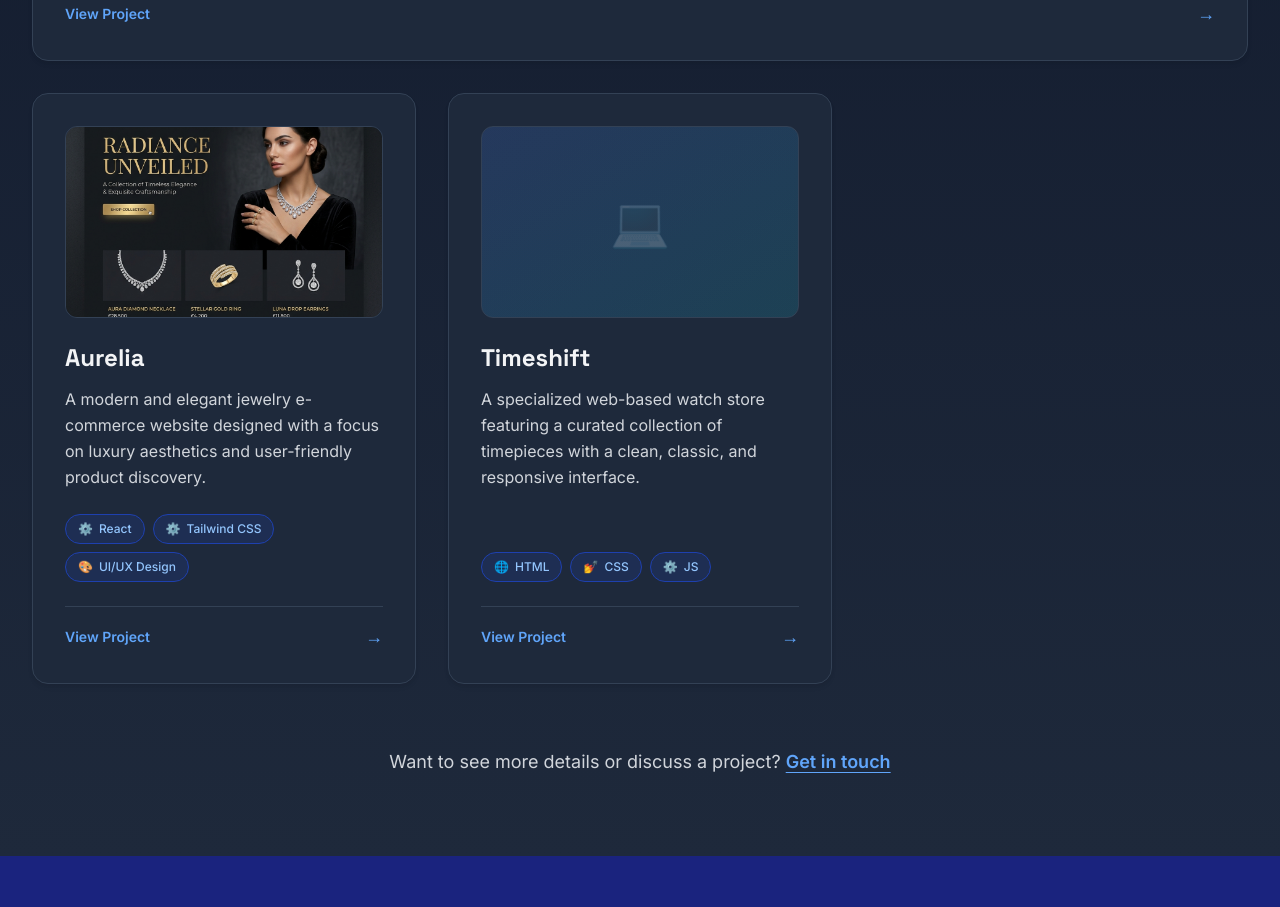
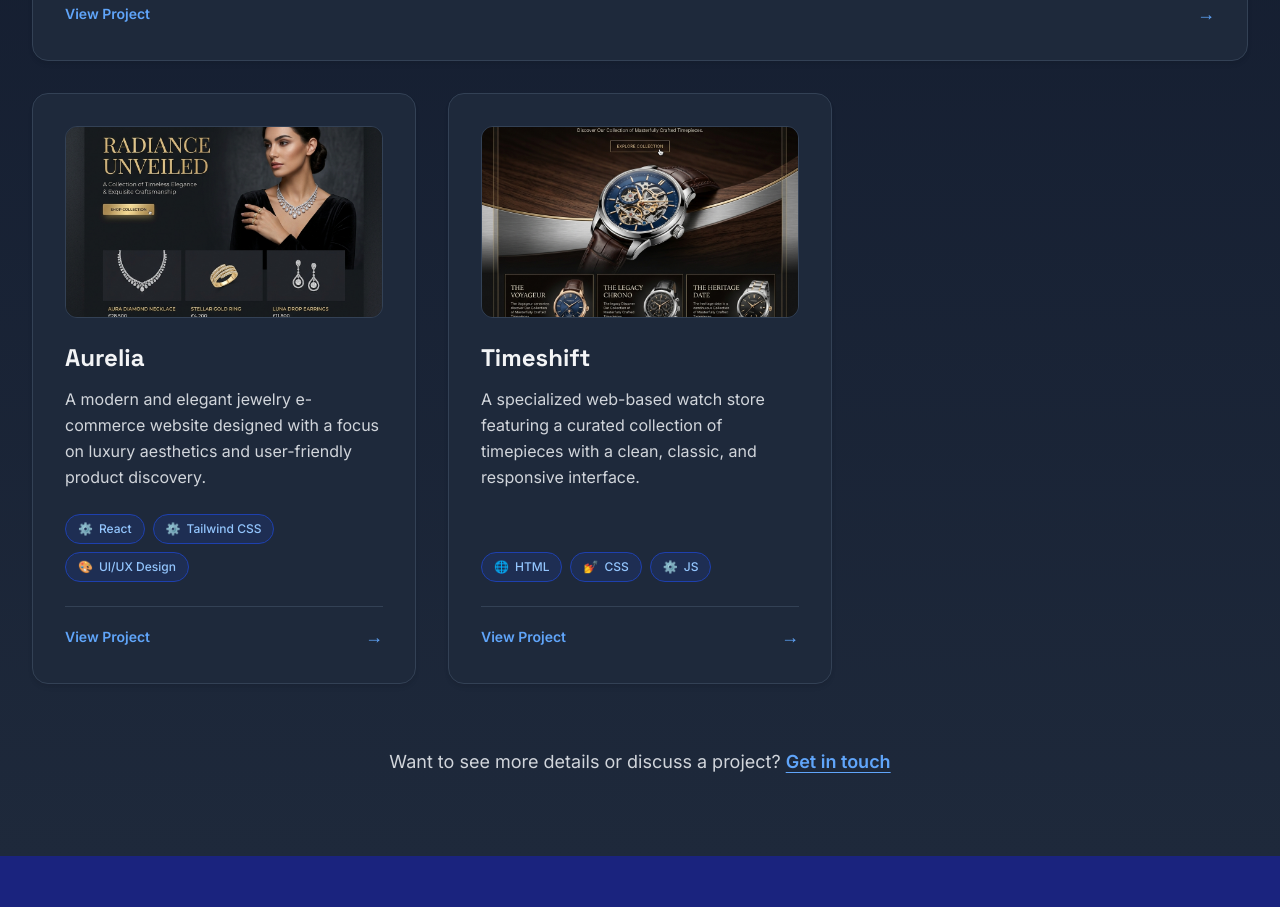
Before and after one commit to Dashersd/blog, a Next.js app: page /projects in a window 1280 px wide. Shown: the part 780-1687 px from the top of the page. Built offline with nearby package versions, Linux system fonts and the light colour scheme.

Commit message:
Add mockup image for Timeshift project

```diff
--- a/app/projects/page.tsx
+++ b/app/projects/page.tsx
@@ -26,6 +26,7 @@ export default function ProjectsPage() {
       description: 'A specialized web-based watch store featuring a curated collection of timepieces with a clean, classic, and responsive interface.',
       technologies: ['HTML', 'CSS', 'JS'],
       link: 'https://time-shift-ivory.vercel.app/watch.html',
+      image: '/projects/timeshift.png',
     },
   ];
 
```
Also changed, not shown: public/projects/timeshift.png (added).
